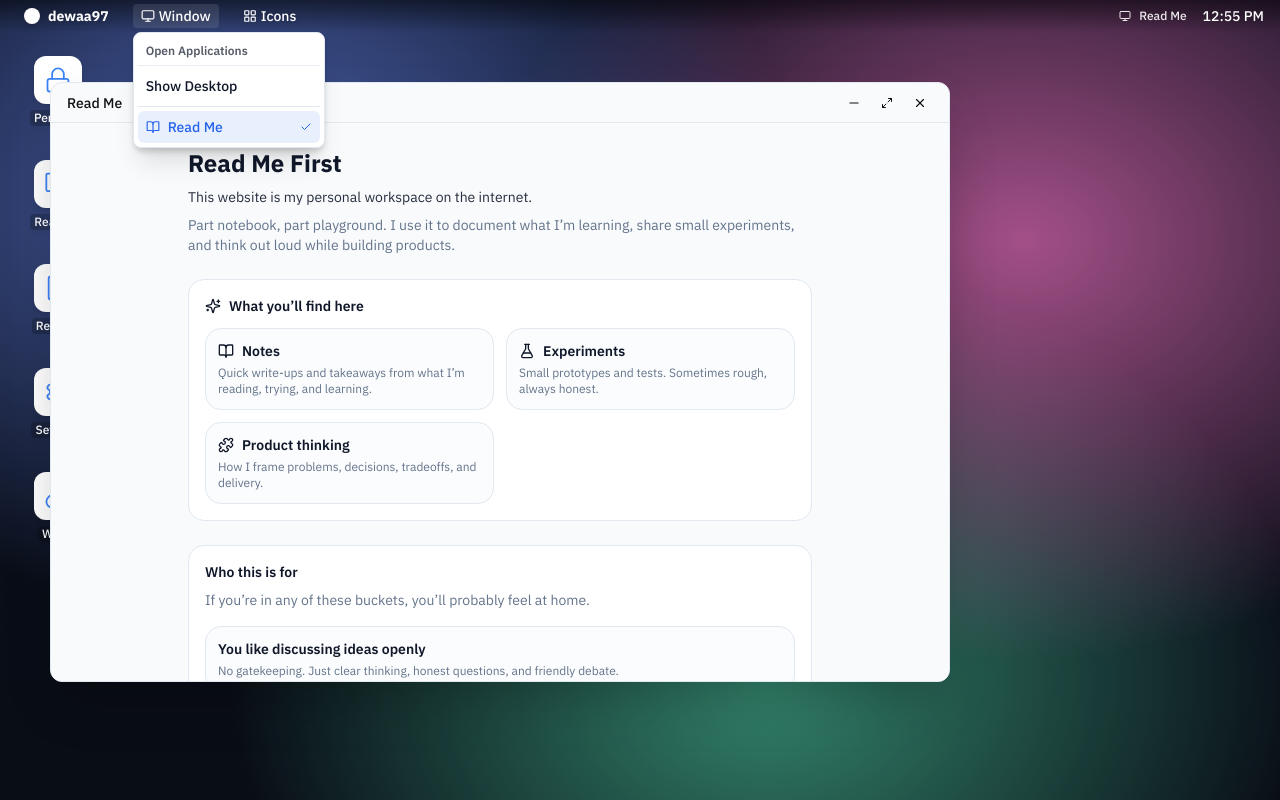
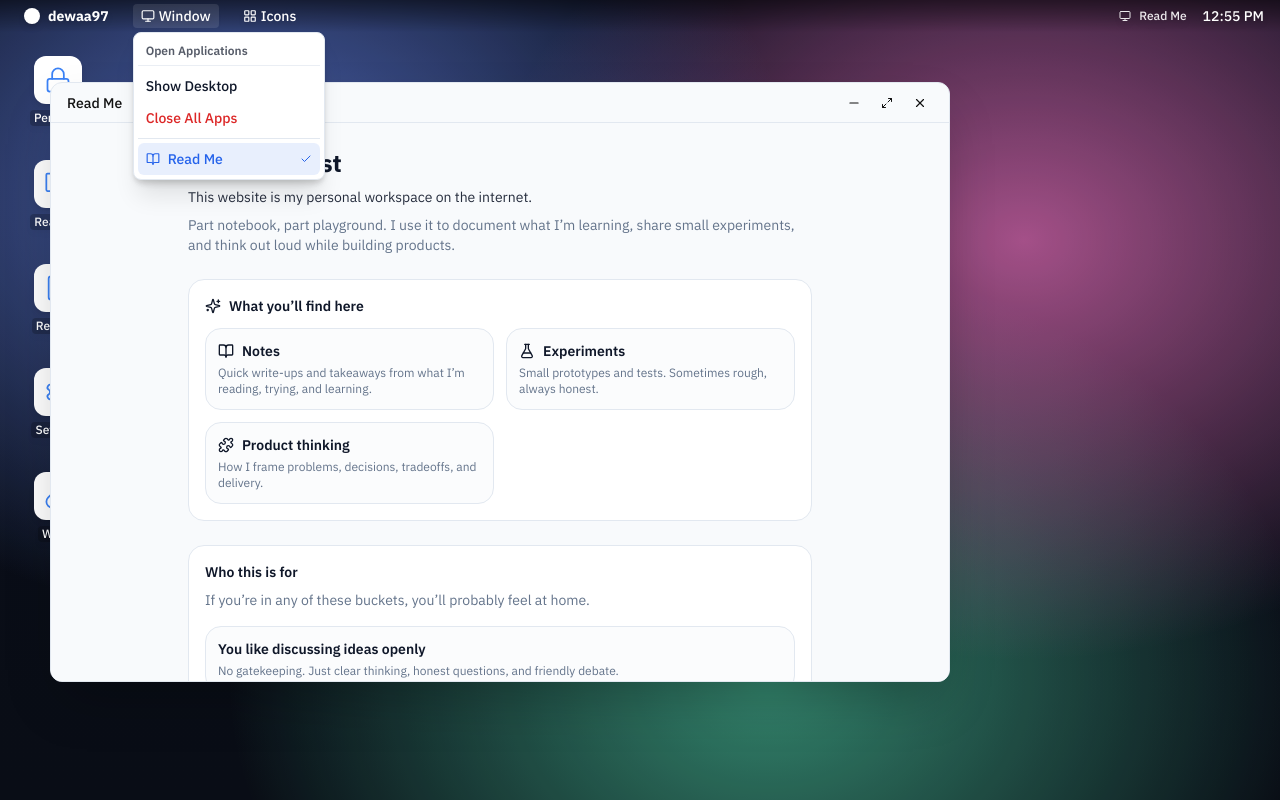
Before and after one commit to dewaa97/dewaa97.github.io, a React (Vite) app: page / in a window 1280 px wide. Both pictures are taken after a click on the button "Window". Built offline with nearby package versions, Linux system fonts and the light colour scheme.

Commit message:
feat: add Close All Apps functionality in Window menu

```diff
--- a/src/components/desktop/TopBar.tsx
+++ b/src/components/desktop/TopBar.tsx
@@ -17,7 +17,7 @@ import {
 
 export const TopBar = () => {
   const [time, setTime] = useState(new Date());
-  const { windows, activeWindowId, focusWindow, minimizeWindow, closeWindow } = useWindowStore();
+  const { windows, activeWindowId, focusWindow, minimizeWindow, closeWindow, closeAllWindows } = useWindowStore();
   const { apps } = useAppStore();
   const { currentTheme, isDarkMode } = useThemeStore();
   const { isPersonalMode, setPersonalMode } = useUserStore();
@@ -220,6 +220,19 @@ export const TopBar = () => {
                           <span>Show Desktop</span>
                         </button>
 
+                        <button
+                          onClick={() => {
+                            closeAllWindows();
+                            setIsWindowMenuOpen(false);
+                          }}
+                          className={cn(
+                            'w-full text-left px-2 py-1.5 text-sm rounded-md flex items-center justify-between group text-destructive hover:bg-destructive/10',
+                            isRetro ? 'hover:bg-red-50' : ''
+                          )}
+                        >
+                          <span>Close All Apps</span>
+                        </button>
+
                         <div className={cn('my-1 border-t', isRetro ? 'border-[#d0c8b6]/60' : 'border-border')} />
 
                         {windows.length === 0 ? (
--- a/src/stores/windowStore.ts
+++ b/src/stores/windowStore.ts
@@ -19,6 +19,7 @@ interface WindowStore {
   openWindow: (appId: string, title: string) => void;
   closeWindow: (id: string) => void;
   minimizeWindow: (id: string) => void;
+  closeAllWindows: () => void;
   toggleMaximize: (id: string) => void;
   focusWindow: (id: string) => void;
   updateWindowPosition: (id: string, position: { x: number; y: number }) => void;
@@ -79,6 +80,12 @@ export const useWindowStore = create<WindowStore>((set) => ({
     activeWindowId: null,
   })),
 
+  closeAllWindows: () => set({
+    windows: [],
+    activeWindowId: null,
+    zIndexCounter: 100,
+  }),
+
   toggleMaximize: (id) => set((state) => ({
     windows: state.windows.map((w) => w.id === id ? { ...w, isMaximized: !w.isMaximized } : w),
   })),
```
